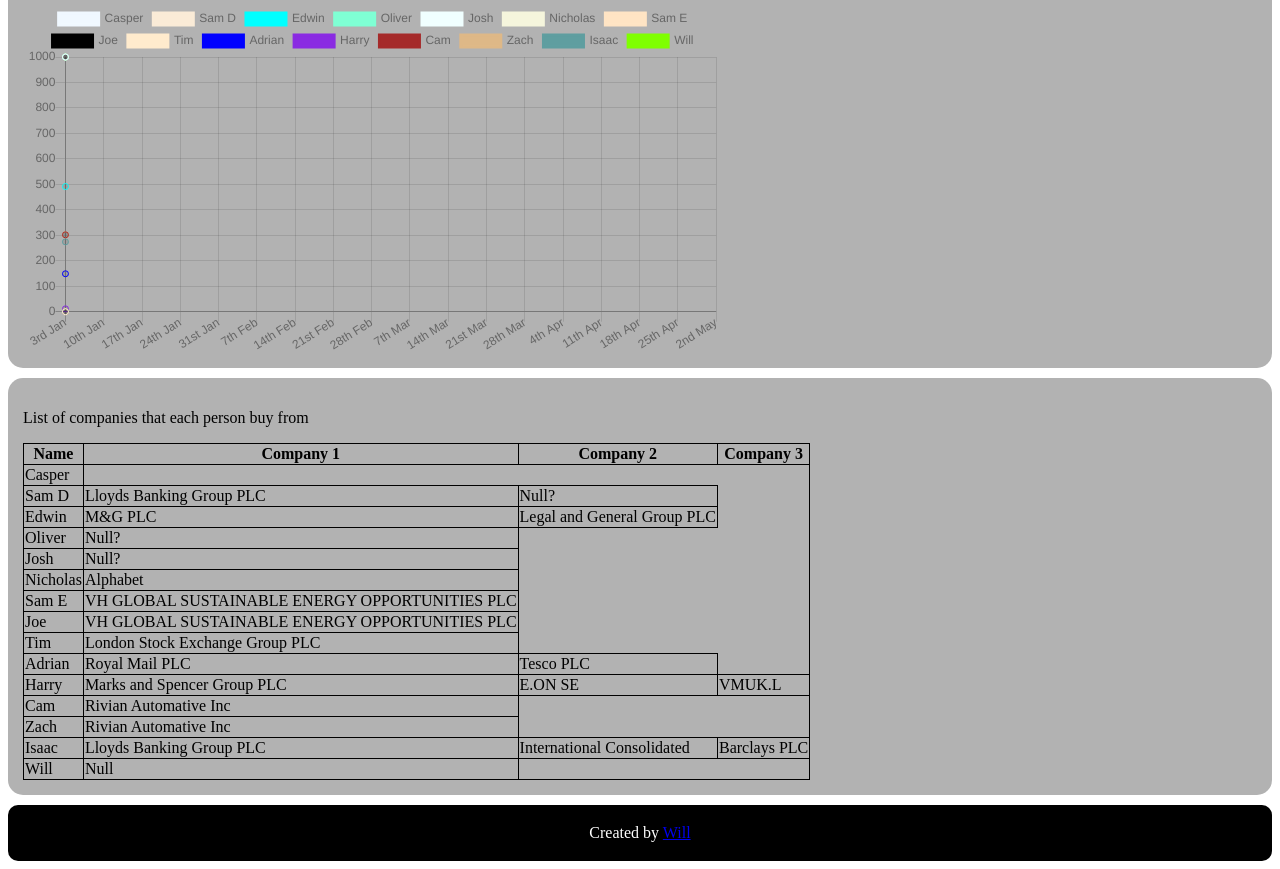
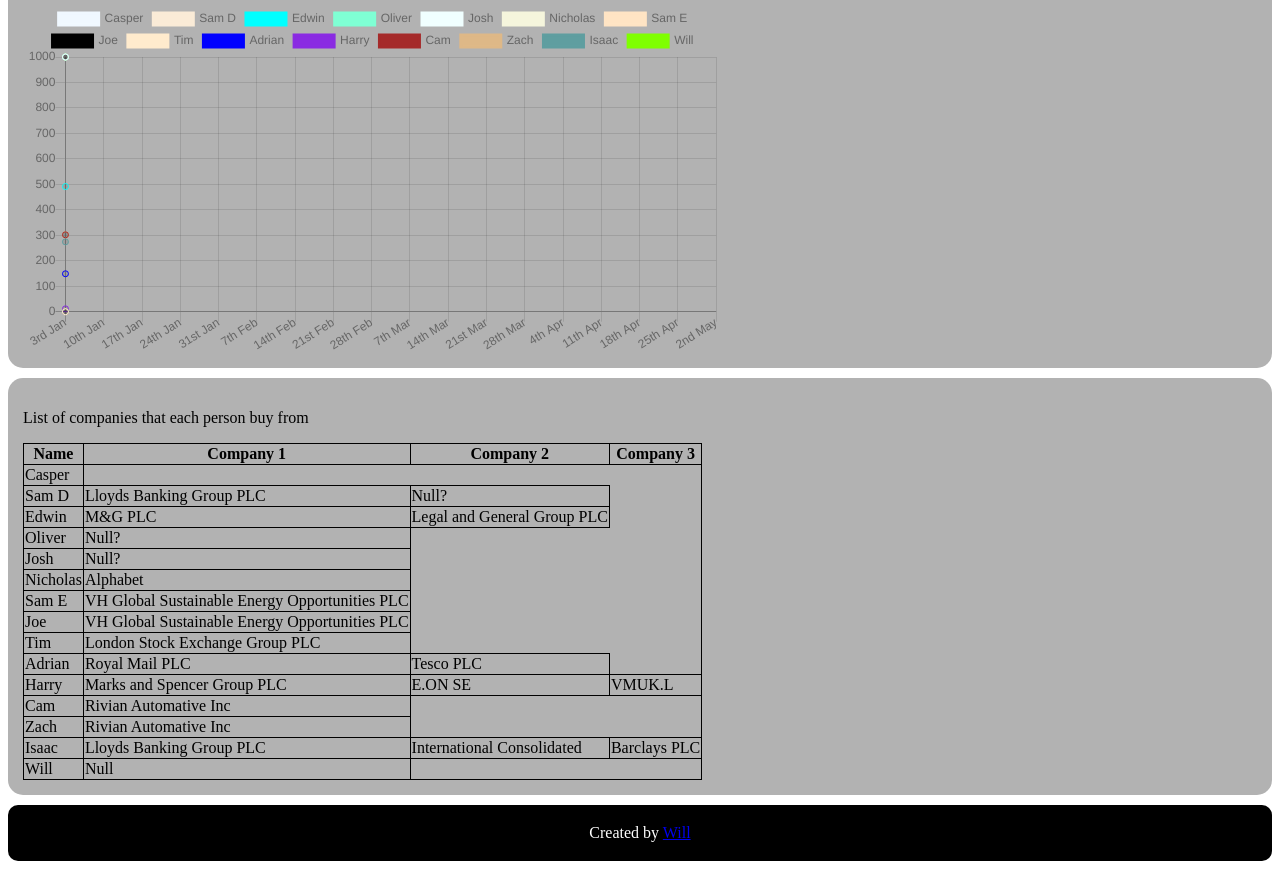
Before and after one commit to WillTheDeveloper/BrabenLeagueTable, a plain HTML site: page index.html in a window 1280 px wide. Shown: the part 789-1658 px from the top of the page. Drawn offline with nearby package versions, Linux system fonts and the light colour scheme.

Commit message:
Fixed name to lowercase

```diff
--- a/index.html
+++ b/index.html
@@ -381,7 +381,7 @@
 						Sam E
 					</td>
 					<td>
-						VH GLOBAL SUSTAINABLE ENERGY OPPORTUNITIES PLC
+						VH Global Sustainable Energy Opportunities PLC
 					</td>
 				</tr>
 				<tr>
@@ -389,7 +389,7 @@
 						Joe
 					</td>
 					<td>
-						VH GLOBAL SUSTAINABLE ENERGY OPPORTUNITIES PLC
+						VH Global Sustainable Energy Opportunities PLC
 					</td>
 				</tr>
 				<tr>
```
